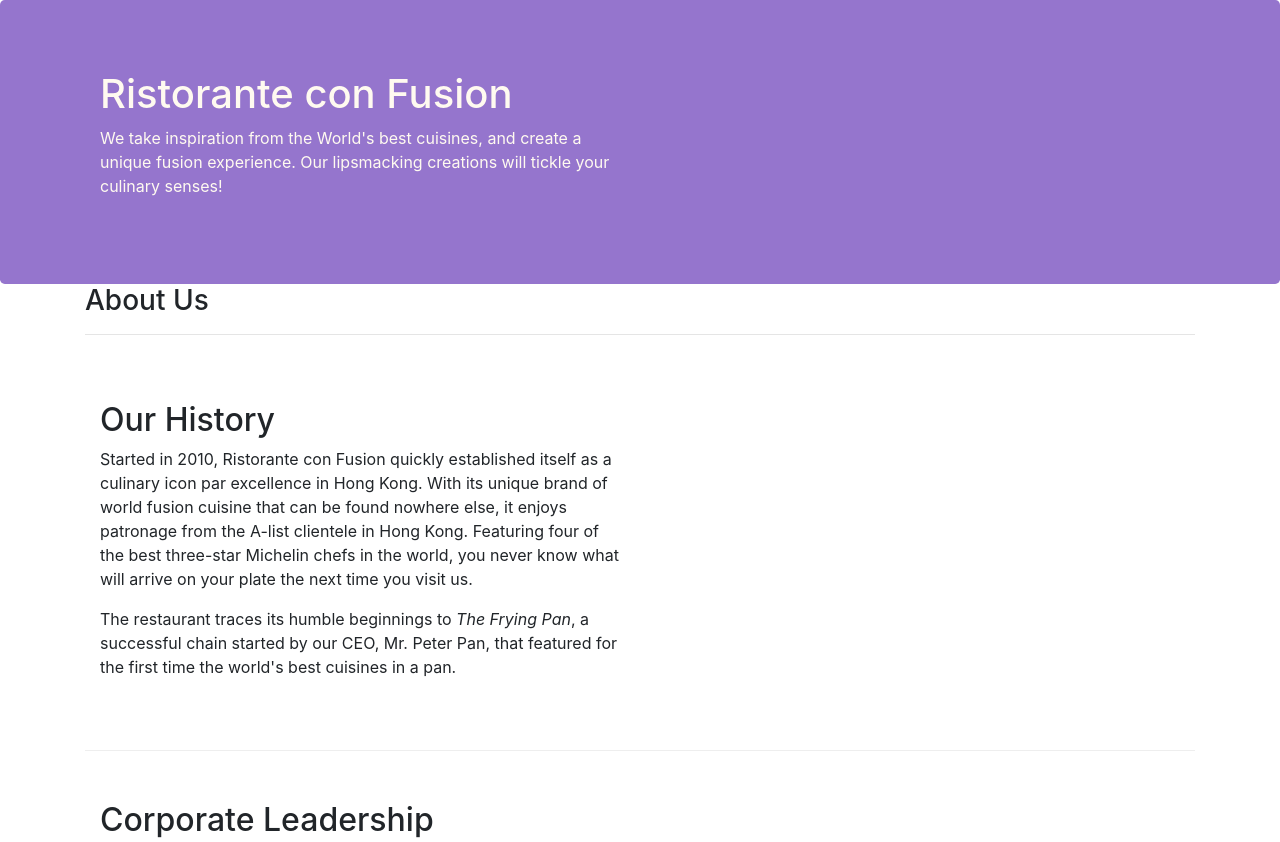
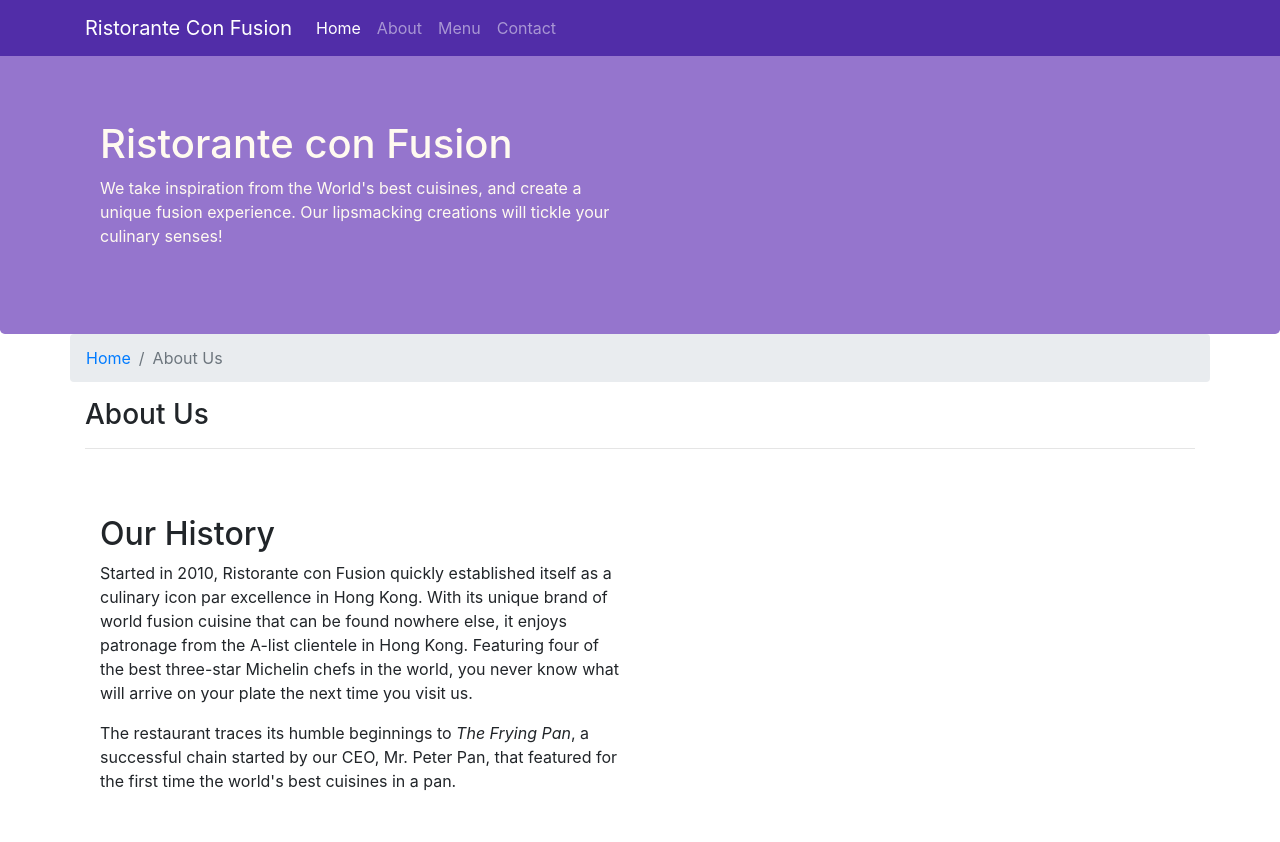
Before and after one commit to nahor-28/coursera-bootstrap, a website: page aboutus.html in a window 1280 px wide. Shown: the top 842 px of the page. Drawn offline with nearby package versions, Linux system fonts and the light colour scheme.

Commit message:
Navbar and Breadcrumbs

```diff
--- a/aboutus.html
+++ b/aboutus.html
@@ -16,6 +16,22 @@
 
 <body>
 
+    <nav class="navbar navbar-dark navbar-expand-sm fixed-top">
+        <div class="container">
+            <button class="navbar-toggler" type="button" data-toggle="collapse" data-target="#Navbar">
+                <span class="navbar-toggler-icon"></span>
+            </button>
+            <a class="navbar-brand" href="./index.html">Ristorante Con Fusion</a>
+            <div class="collapse navbar-collapse" id="Navbar">
+                <ul class="navbar-nav mr-auto">
+                    <li class="nav-item active"><a class="nav-link" href="./index.html">Home</a></li>
+                    <li class="nav-item"><a class="nav-link" href="./aboutus.html">About</a></li>
+                    <li class="nav-item"><a class="nav-link" href="#">Menu</a></li>
+                    <li class="nav-item"><a class="nav-link" href="#">Contact</a></li>
+                </ul>
+            </div>
+        </div>
+    </nav>
     <header class="jumbotron">
         <div class="container">
             <div class="row row-header">
@@ -30,8 +46,12 @@
     </header>
 
     <div class="container">
-        <div>
-            <div>
+        <div class="row">
+            <ol class="col-12 breadcrumb">
+                <li class="breadcrumb-item"><a href="./index.html">Home</a></li>
+                <li class="breadcrumb-item active">About Us</li>
+            </ol>
+            <div class="col-12">
                <h3>About Us</h3>
                <hr>
             </div>
@@ -70,8 +90,8 @@
                 <div class="col-4 offset-1 col-sm-2">
                     <h5>Links</h5>
                     <ul class="list-unstyled">
-                        <li><a href="#">Home</a></li>
-                        <li><a href="#">About</a></li>
+                        <li><a href="./index.html">Home</a></li>
+                        <li><a href="./aboutus.html">About</a></li>
                         <li><a href="#">Menu</a></li>
                         <li><a href="#">Contact</a></li>
                     </ul>
--- a/css/style.css
+++ b/css/style.css
@@ -1,3 +1,12 @@
+body{
+    padding:50px 0px 0px 0px;
+    z-index:0;
+}
+
+.navbar-dark {
+     background-color: #512DA8;
+}
+
 .row-header{
     margin:0px auto;
     padding:0px;
```
Also changed, not shown: index.html (+18 -3 lines).
